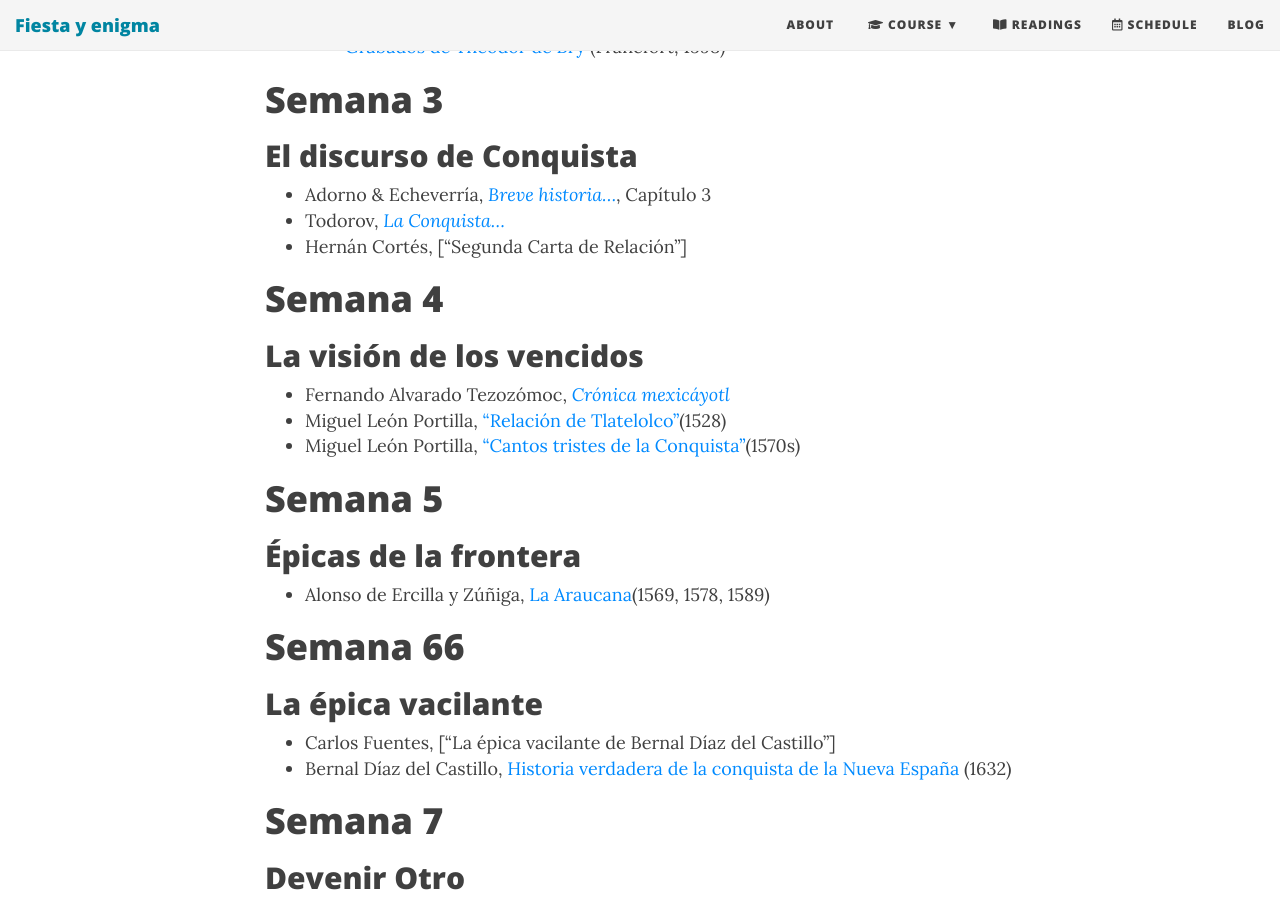
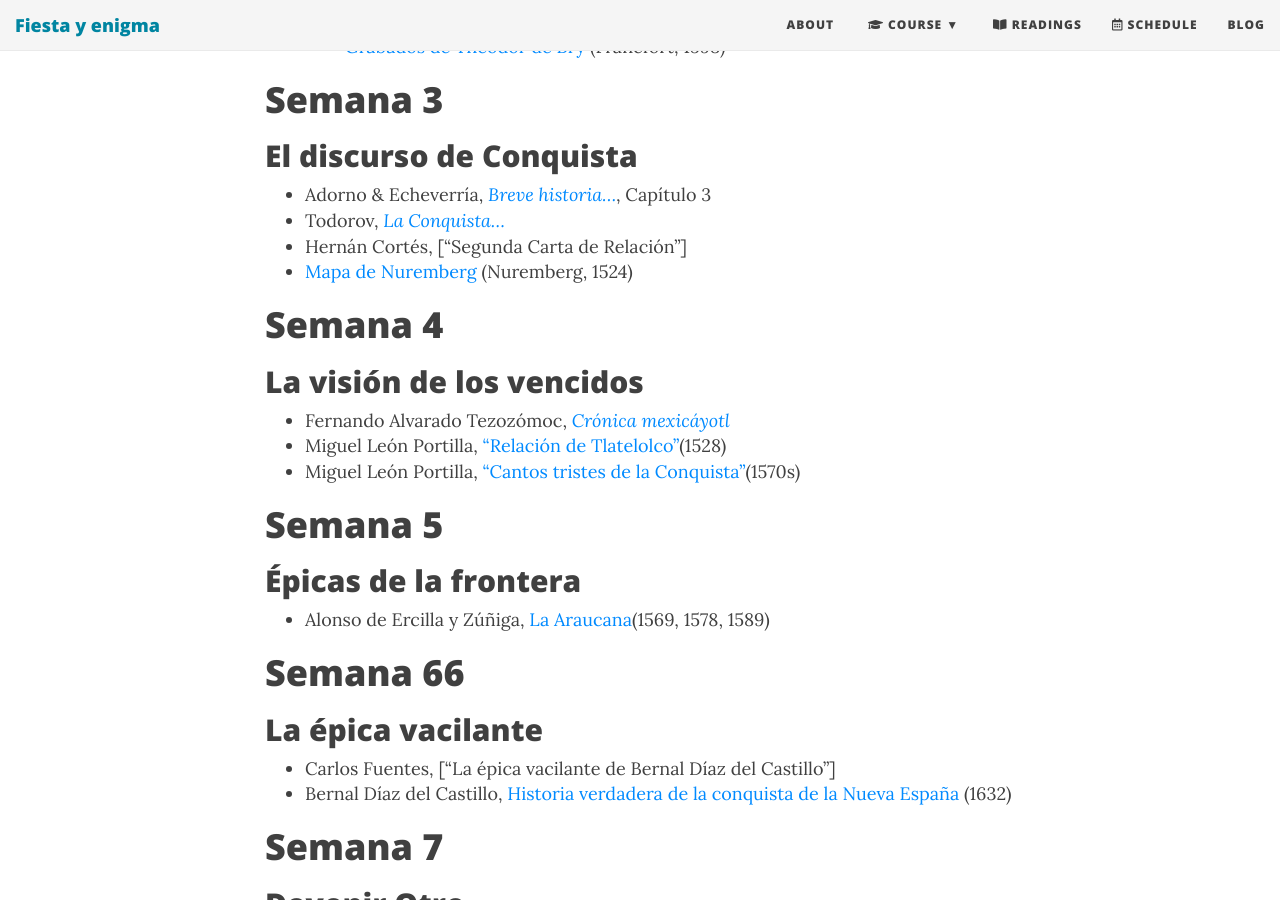
Before and after one commit to Hipomenes/ls452, a Jekyll site: the page built from syllabus.md, in a window 1280 px wide and 900 px high, scrolled down 2009 px. Built offline with Jekyll 4.4.1, drawn with Linux system fonts in a browser that asks for light colours; nearby versions of some CDN libraries.

Commit message:
Update syllabus.md

```diff
--- a/syllabus.md
+++ b/syllabus.md
@@ -43,6 +43,7 @@ bigimg: /img/4partes.jpg
 - Adorno & Echeverría, [*Breve historia...*](), Capítulo 3
 - Todorov, [*La Conquista...*]()
 - Hernán Cortés, ["Segunda Carta de Relación"]
+- [Mapa de Nuremberg]() (Nuremberg, 1524)
 
 # Semana 4
 ##  La visión de los vencidos
```
